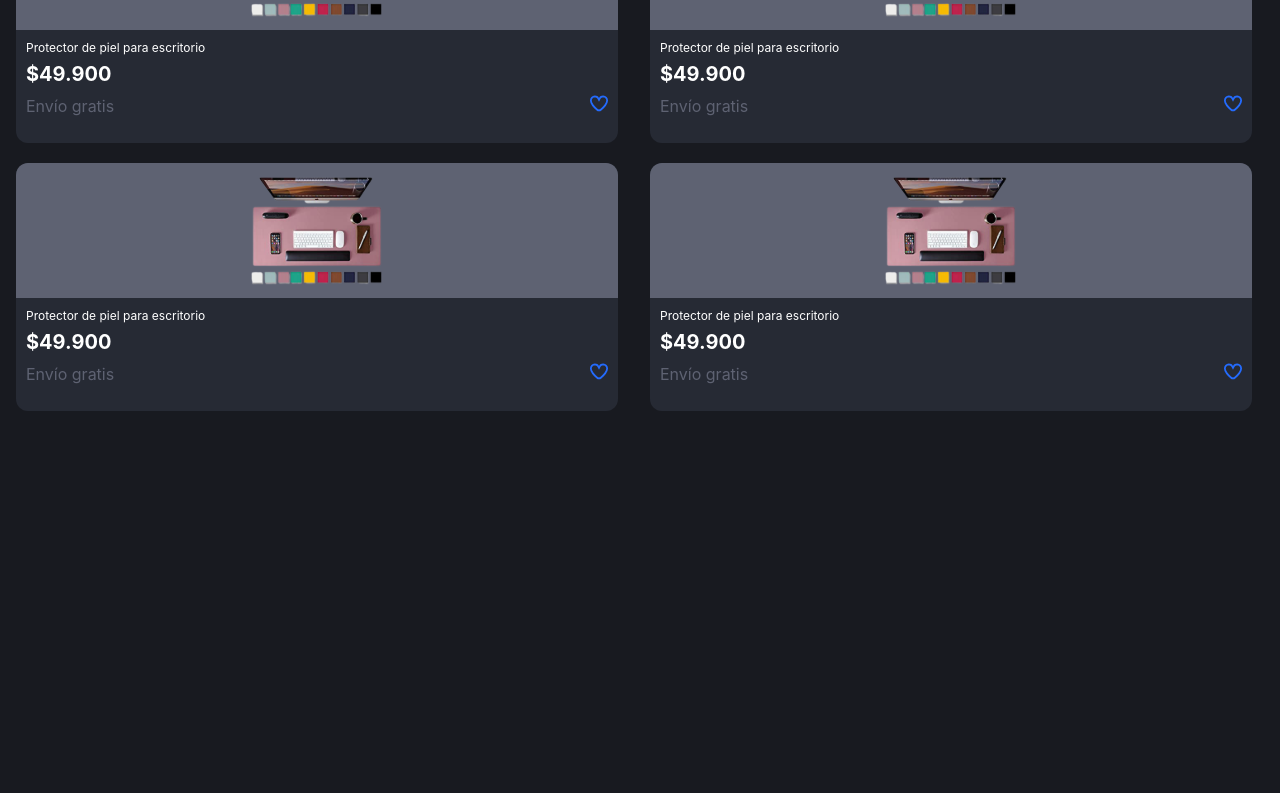
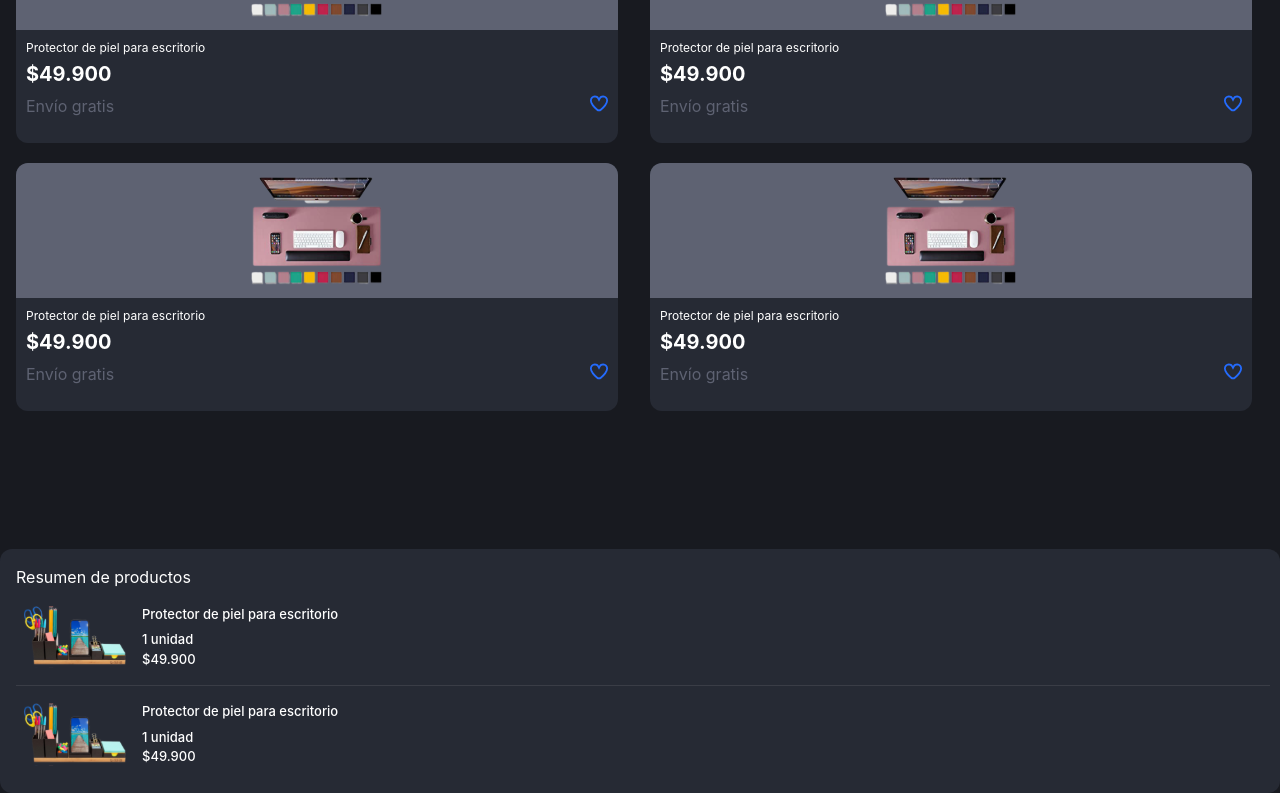
Before and after one commit to jipeek/the-olympia-challenge-frontend, a React (Create React App) app: page / in a window 1280 px wide. Shown: the part 1608-2401 px from the top of the page. Before the commit the page ends 2157 px from the top, so only its background shows below. Built offline with nearby package versions, Linux system fonts and the light colour scheme.

Commit message:
ProductSummary done

```diff
--- a/src/features/home/HomeScreen.jsx
+++ b/src/features/home/HomeScreen.jsx
@@ -7,6 +7,7 @@ import CustomButton from '../../globalComponents/CustomButton';
 import {HOME_SCREEN as HOME_SCREEN_es} from '../../locales/es';
 
 import img from "../../static/61mAKoAsBDL 1.svg";
+
 import search from "../../static/icons/Search.svg";
 import shoppingBag from "../../static/icons/ShoppingBag.svg";
 import dotone from "../../static/icons/Duotone.svg";
@@ -15,6 +16,10 @@ import { CardProductVertical } from '../../globalComponents/CardProductVertical/
 import { CardProductSquare } from '../../globalComponents/CardProductSquare/CardProductSquare';
 import { CardProductFavoriteSmall } from '../../globalComponents/CardProductFavoriteSmall/CardProductFavoriteSmall';
 import { ProductBanner } from '../../globalComponents/ProductBanner/ProductBanner';
+
+// imports de ProductSummary, esto no va en HomeScreen. Solo está puesto temporalmente
+import img1 from "../../static/hdbeufb.svg";
+import ProductSummary from '../../globalComponents/ProductSummary/ProductSummary';
 
 
 const HomeScreen= () =>{
@@ -94,6 +99,12 @@ const HomeScreen= () =>{
                     <CardProductVertical img={img} title="Protector de piel para escritorio" price="$49.900" footer="Envío gratis" />
                 </div>
             </div>
+
+            <div className="rounded-costum bg-background02 pt-4 pl-4 pr-2.5 pb-2.5">
+                <span className="text-base text-white mb-4.5">Resumen de productos</span>
+                <ProductSummary img={img1} alt="hola" title="Protector de piel para escritorio" und="1 unidad" price="$49.900"  />
+                <ProductSummary img={img1} alt="hola" title="Protector de piel para escritorio" und="1 unidad" price="$49.900"  />
+            </div>
         </>
     )
 }
--- /dev/null
+++ b/src/globalComponents/ProductSummary/ProductSummary.jsx
@@ -0,0 +1,19 @@
+import "./styles.css";
+import React from 'react';
+
+const ProductSummary = ( { img, alt, title, und, price } ) =>{
+    return (
+        <div className="ProductSummary flex flex-row pb-4.5">
+           <div className="ProductSummary__img flex justify-center align-center">
+               <img className="p-2" src={img} alt={alt}/>
+           </div>
+           <div className="ProductSummary__info w-full flex flex-col justify-between text-white py-4 px-2">
+                <p className="ProductSummary__title text-normal mb-1.5 font-medium">{title}</p>
+                <p className="text-normal font-medium">{und}</p>
+                <p className="text-normal font-medium">{price}</p>
+           </div>
+        </div>
+    )
+}
+
+export default ProductSummary;
--- /dev/null
+++ b/src/globalComponents/ProductSummary/styles.css
@@ -0,0 +1,13 @@
+.ProductSummary {
+    border-bottom:  1px solid #3A3D46;
+}
+
+.ProductSummary:last-child {
+    border-bottom: none;
+    padding-bottom: 0 !important;
+}
+
+.ProductSummary__img {
+    min-width: 100px;
+    max-width: 118px;
+}
```
Also changed, not shown: src/globalComponents/ProductSummary.jsx (deleted), src/static/hdbeufb.svg (added).
